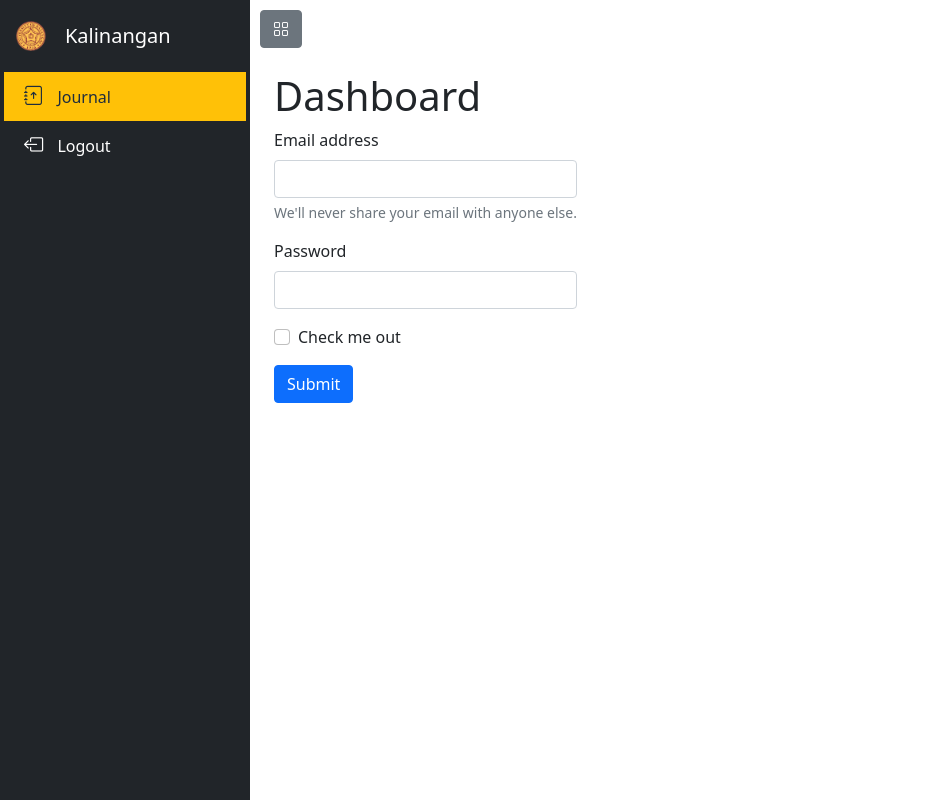
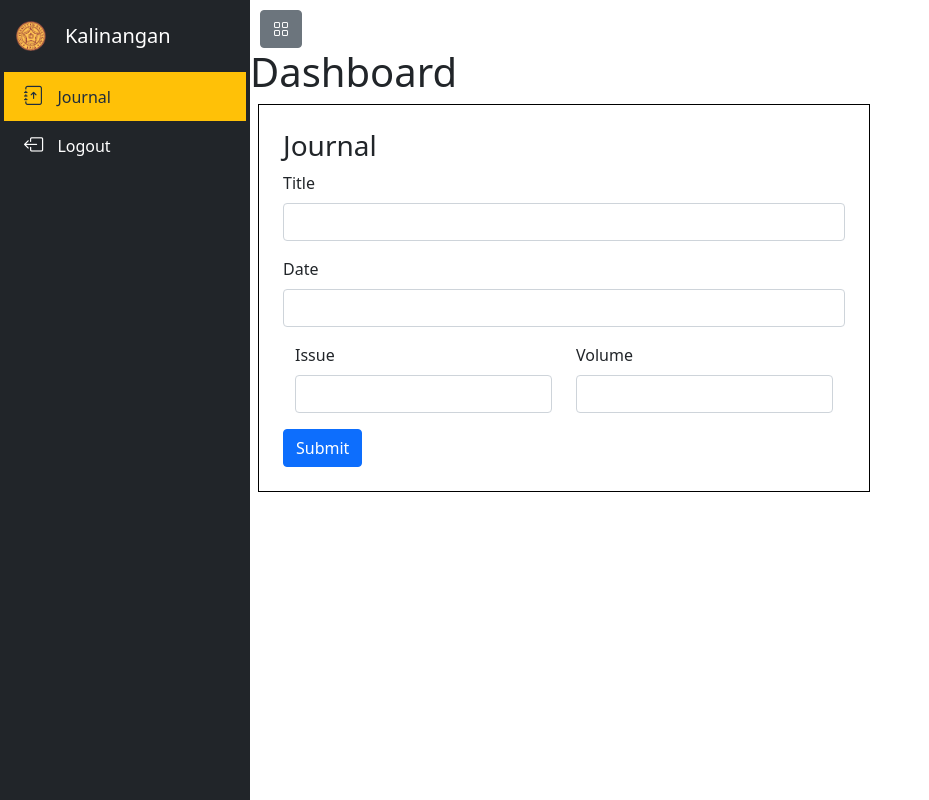
Before and after one commit to kyoshie/finalProjectWS, a PHP site: page /admin.php in a window 1280 px wide. Shown: the whole page, without its empty margins (0-929 px from the left). Run offline with PHP 8.4, Linux system fonts and the light colour scheme.

Commit message:
journal form creation

```diff
--- a/admin.css
+++ b/admin.css
@@ -68,3 +68,8 @@ body {
     top: 10px;
     left: 10px;
   }
+
+
+  .content {
+    border: 1px solid black;
+  }
--- a/admin.php
+++ b/admin.php
@@ -4,17 +4,13 @@
   <meta charset="UTF-8">
   <meta name="viewport" content="width=device-width, initial-scale=1.0">
   <title>Admin Dashboard</title>
-
   <link rel= "stylesheet" href="admin.css">
   <link href="https://cdn.jsdelivr.net/npm/bootstrap@5.0.2/dist/css/bootstrap.min.css" rel="stylesheet">
   <link rel="stylesheet" href="https://cdn.jsdelivr.net/npm/bootstrap-icons@1.11.1/font/bootstrap-icons.css">
-  <style>
 
-  </style>
 </head>
 <body>
   <div class="wrapper d-flex">
-
     <!--sidebar start -->
     <aside id="sidebar" class="bg-dark">
       <div class="icon d-flex align-items-center p-3">
@@ -40,32 +36,42 @@
         </li>
       </ul>
 
-
     </aside>
     <!--sidebar end -->
-
     <div id="page-content-wrapper">
         <nav class="navbar navbar-expand-lg py-4 px-4">
             <button id="toggle-btn" class="btn btn-secondary">
                 <i class="bi bi-grid"></i>
             </button>
         </nav>
+        <h1>Dashboard</h1>
 
-        <main id="content" class="p-4 flex-grow-1">
-            <h1>Dashboard</h1>
+        <main id="content" class="content p-4 flex-grow-1 mx-2">
             <form>
+              <h3>Journal</h3>
                 <div class="mb-3">
-    <label for="exampleInputEmail1" class="form-label">Email address</label>
-    <input type="email" class="form-control" id="exampleInputEmail1" aria-describedby="emailHelp">
-    <div id="emailHelp" class="form-text">We'll never share your email with anyone else.</div>
+                  <label class="form-label">Title</label>
+                  <input type="text" class="form-control" id="exampleInputEmail1">
                 </div>
                 <div class="mb-3">
-    <label for="exampleInputPassword1" class="form-label">Password</label>
-    <input type="password" class="form-control" id="exampleInputPassword1">
+                  <label class="form-label">Date</label>
+                  <input type="text" class="form-control" id="exampleInputPassword1">
                 </div>
-  <div class="mb-3 form-check">
-    <input type="checkbox" class="form-check-input" id="exampleCheck1">
-    <label class="form-check-label" for="exampleCheck1">Check me out</label>
+                <div class="container">
+                <div class="row">
+                  <div class="col-md-6">
+                      <div class="mb-3">
+                        <label class="form-label">Issue</label>
+                        <input type="text" class="form-control" id="exampleInputIssue">
+                    </div>
+                  </div>
+                <div class="col-md-6">
+                  <div class="mb-3">
+                      <label class="form-label">Volume</label>
+                      <input type="text" class="form-control" id="exampleInputVolume">
+                  </div>
+                </div>
+            </div>
             </div>
               <button type="submit" class="btn btn-primary">Submit</button>
             </form>
@@ -76,5 +82,6 @@
   <script src="https://cdn.jsdelivr.net/npm/@popperjs/core@2.9.3/dist/umd/popper.min.js"></script>
   <script src="https://cdn.jsdelivr.net/npm/bootstrap@5.0.2/dist/js/bootstrap.min.js"></script>
   <script src="admin.js"></script>
+
 </body>
 </html>
```
Lines whose indentation alone changed are shown as unchanged.
